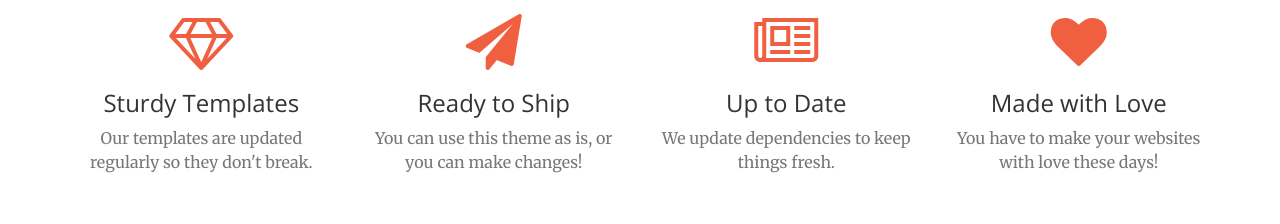
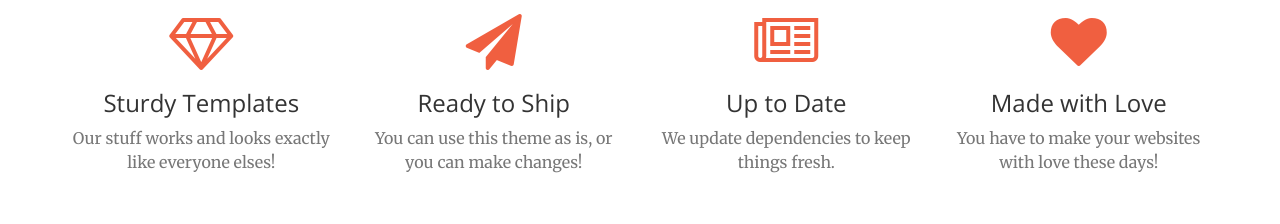
Before and after one commit to smcgroarty/MySuperTestRepo, a plain HTML site: page index.html in a window 1280 px wide. Shown: the part 1400-1624 px from the top of the page. Drawn offline with nearby package versions, Linux system fonts and the light colour scheme.

Commit message:
Updated randomly

```diff
--- a/index.html
+++ b/index.html
@@ -110,7 +110,7 @@
                     <div class="service-box">
                         <i class="fa fa-4x fa-diamond wow bounceIn text-primary"></i>
                         <h3>Sturdy Templates</h3>
-                        <p class="text-muted">Our templates are updated regularly so they don't break.</p>
+                        <p class="text-muted">Our stuff works and looks exactly like everyone elses!</p>
                     </div>
                 </div>
                 <div class="col-lg-3 col-md-6 text-center">
```
